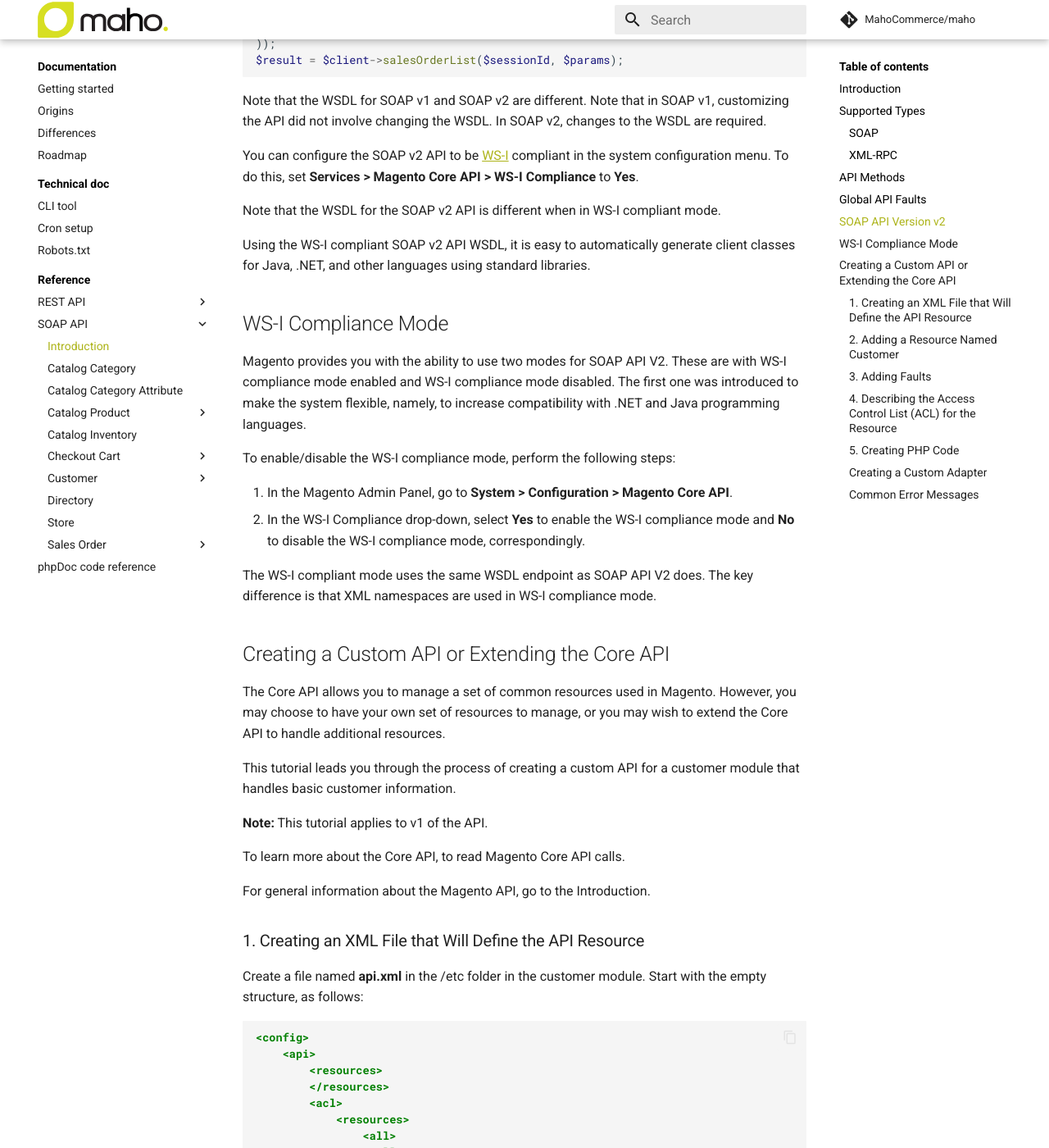
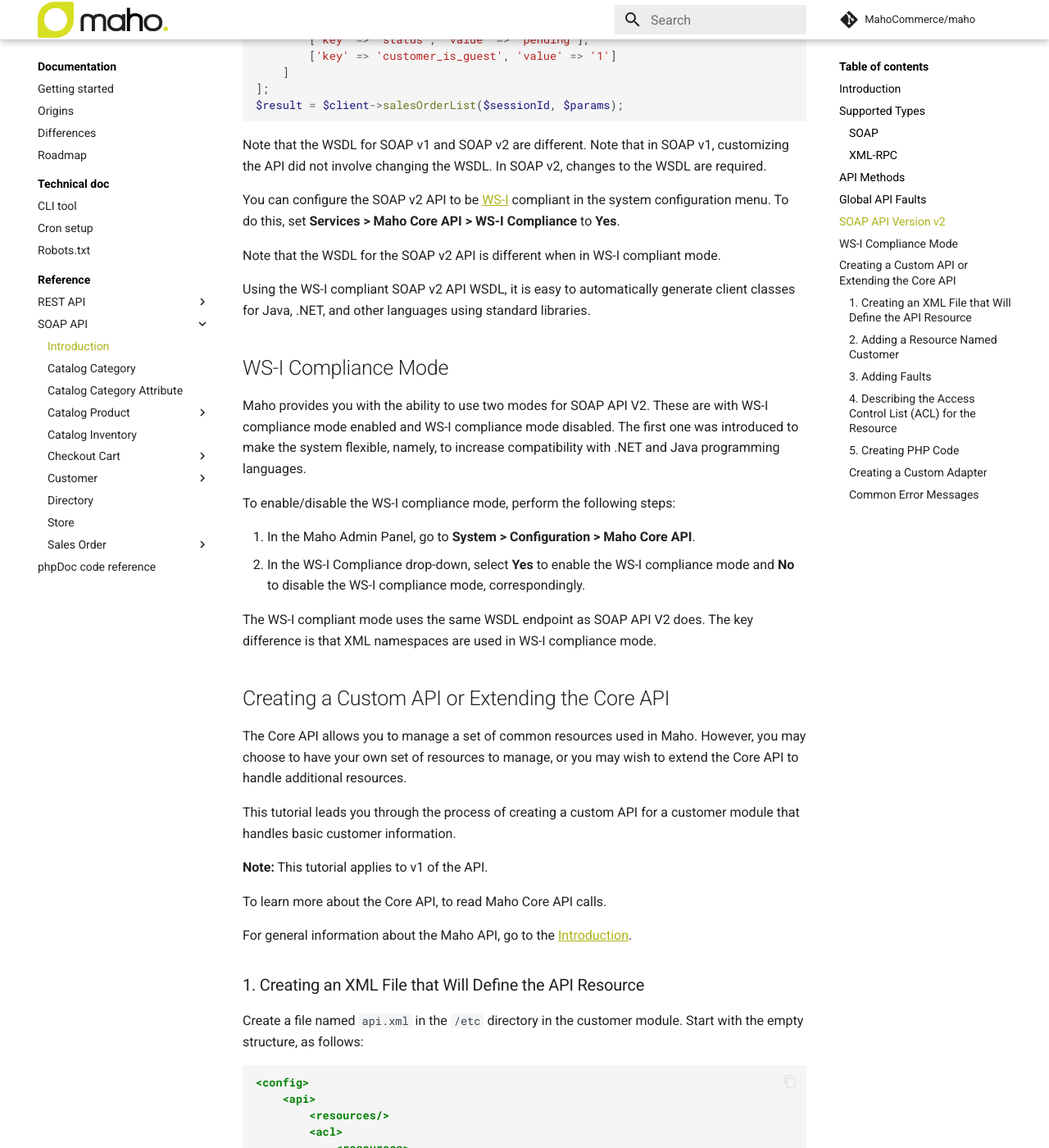
Before and after one commit to MahoCommerce/mahocommerce.com, an MkDocs documentation site: the page built from docs/api/soap.md, in a window 1280 px wide and 1400 px high, scrolled down 3433 px. Shown: the whole window at 82% size. Built offline with MkDocs 1.6.1 and Material for MkDocs 9.7.7, drawn with Linux system fonts in a browser that asks for light colours; comment, search, counter and statistics services are not loaded; some of the changed text lies outside the part shown.

Commit message:
refactor: Adjust typos, wording and (code and text) formatting

````diff
--- a/docs/api/soap.md
+++ b/docs/api/soap.md
@@ -1,32 +1,35 @@
 ## Introduction
 
-The Magento SOAP API provides you with the ability to manage your eCommerce stores by providing calls for working with resources such as customers, categories, products, and sales orders. It also allows you to manage shopping carts and inventory.
+The Maho SOAP API provides you with the ability
+to manage your eCommerce stores by providing calls for working with resources such as customers,
+categories, products, and sales orders.
+It also allows you to manage shopping carts and inventory.
 
 ## Supported Types
 
-The Magento API supports SOAP and XML-RPC, where SOAP is the default protocol.
+The Maho API supports SOAP and XML-RPC, where SOAP is the default protocol.
 
 ### SOAP
 
-To connect to Magento SOAP web services, load the WSDL into your SOAP client from either of these URLs:
+To connect to Maho SOAP web services, load the WSDL into your SOAP client from either of these URLs:
 
-- ```http://magentohost/api/?wsdl```
-- ```http://magentohost/api/soap/?wsdl```
-- ```http://magentohost/api/v2_soap?wsdl=1```
+- `https://mahohost/api/?wsdl`
+- `https://mahohost/api/soap/?wsdl`
+- `https://mahohost/api/v2_soap?wsdl=1`
 
-The following PHP example shows how to make SOAP calls to the Magento API v1:
+The following PHP example shows how to make SOAP calls to the Maho API v1:
 
 ``` php
-$client = new SoapClient('http://magentohost/api/soap/?wsdl');
+$client = new SoapClient('https://mahohost/api/soap/?wsdl');
 $session = $client->login('apiUser', 'apiKey');
 
 $result = $client->call($session, 'somestuff.method');
 $result = $client->call($session, 'somestuff.method', 'arg1');
-$result = $client->call($session, 'somestuff.method', array('arg1', 'arg2', 'arg3'));
+$result = $client->call($session, 'somestuff.method', ['arg1', 'arg2', 'arg3']);
 $result = $client->multiCall($session, [
-    array('somestuff.method'),
-    array('somestuff.method', 'arg1'),
-    array('somestuff.method', array('arg1', 'arg2'))
+    ['somestuff.method'],
+    ['somestuff.method', 'arg1'],
+    ['somestuff.method', ['arg1', 'arg2']]
 )];
 
 $client->endSession($session);
@@ -36,135 +39,151 @@
 
 To use XML-RPC, load the following URL into your XML-RPC client:
 
-```http://magentohost/api/xmlrpc/```
+```https://mahohost/api/xmlrpc/```
 
-where magentohost is the domain for your Magento host.
+where `mahohost` is the domain for your Maho host.
 
 The following PHP example shows how to make XML-RPC calls:
 
 ```php
-$client = new Zend_XmlRpc_Client('http://magentohost/api/xmlrpc/');
-$session = $client->call('login', array('apiUser', 'apiKey'));
+$client = new Zend_XmlRpc_Client('https://mahohost/api/xmlrpc/');
+$session = $client->call('login', ['apiUser', 'apiKey']);
 
-$client->call('call', array($session, 'somestuff.method', array('arg1', 'arg2', 'arg3')));
-$client->call('call', array($session, 'somestuff.method', array('arg1')));
-$client->call('call', array($session, 'somestuff.method'));
-$client->call('multiCall', array($session,
-    array(
-        array('somestuff.method', 'arg1'),
-        array('somestuff.method', array('arg1', 'arg2')),
-        array('somestuff.method')
-    )
-));
+$client->call('call', [$session, 'somestuff.method', ['arg1', 'arg2', 'arg3']]);
+$client->call('call', [$session, 'somestuff.method', ['arg1']]);
+$client->call('call', [$session, 'somestuff.method')];
+$client->call('multiCall', [$session,
+    [
+        ['somestuff.method', 'arg1'],
+        ['somestuff.method', ['arg1', 'arg2']],
+        ['somestuff.method']
+    ]
+]);
 
 // If you don't need the session anymore
-$client->call('endSession', array($session));
+$client->call('endSession', [$session]);
 ```
 
-The XML-RPC only supports the version 1 of the Magento API.
+The XML-RPC only supports version 1 of the Maho API.
 
 ## API Methods
 
-The following table contains the API methods that can be called from your SOAP or XML-RPC client on the Magento v1 API.
+The following table contains the API methods that can be called from your SOAP or XML-RPC client on the Maho v1 API.
 
-| Method | Description | Return Value |
-| --- | --- | --- |
-| startSession() | Start the API session and return session ID. | string |
-| endSession(sessionId) | End the API session. | boolean |
-| login(apiUser, apiKey) | Start the API session, return the session ID, and authorize the API user. | string |
-| call(sessionId, resourcePath,array arguments) | Call the API resource that is allowed in the current session. See Note below. | mixed |
-| multiCall(sessionId, array calls,array options) | Call the API resource’s methods that are allowed for current session. See Notes below. | array |
-| resources(sessionId) | Return a list of available API resources and methods allowed for the current session. | array |
-| globalFaults(sessionId) | Return a list of fault messages and their codes that do not depend on any resource. | array |
-| resourceFaults(sessionId, resourceName) | Return a list of the specified resource fault messages, if this resource is allowed in the current session. | array |
+| Method                                           | Description                                                                                                 | Return Value |
+|--------------------------------------------------|-------------------------------------------------------------------------------------------------------------|--------------|
+| startSession()                                   | Start the API session and return session ID.                                                                | string       |
+| endSession(sessionId)                            | End the API session.                                                                                        | boolean      |
+| login(apiUser, apiKey)                           | Start the API session, return the session ID, and authorize the API user.                                   | string       |
+| call(sessionId, resourcePath, array arguments)   | Call the API resource that is allowed in the current session. See Note below.                               | mixed        |
+| multiCall(sessionId, array calls, array options) | Call the API resource’s methods that are allowed for current session. See Notes below.                      | array        |
+| resources(sessionId)                             | Return a list of available API resources and methods allowed for the current session.                       | array        |
+| globalFaults(sessionId)                          | Return a list of fault messages and their codes that do not depend on any resource.                         | array        |
+| resourceFaults(sessionId, resourceName)          | Return a list of the specified resource fault messages, if this resource is allowed in the current session. | array        |
 
-**Note:** For **call** and **multiCall**, if no session is specified, you can call only resources that are not protected by ACL.
+**Note:** For `call()` and `multiCall()`, if no session is specified,
+you can call only resources that ACL does not protect.
 
-**Note:** For **multiCall**, if the "break" option is specified, multiCall breaks on first error.
+**Note:** For `multiCall()`, if the "break" option is specified, `multiCall()` breaks on the first error.
 
-The Magento SOAP API v2 does not support the call() and multiCall() methods, and instead provides a separate method for each API resource.
+The Maho SOAP API v2 does not support the `call()` and `multiCall()` methods,
+and instead provides a separate method for each API resource.
 
 ## Global API Faults
 
 The following table contains fault codes that apply to all SOAP/XML-RPC API calls.
 
-| Fault Code | Fault Message |
-| --- | --- |
-| 0   | Unknown Error |
-| 1   | Internal Error. Please see log for details. |
-| 2   | Access denied. |
-| 3   | Invalid API path. |
-| 4   | Resource path is not callable. |
-
+| Fault Code | Fault Message                               |
+|------------|---------------------------------------------|
+| 0          | Unknown Error                               |
+| 1          | Internal Error. Please see log for details. |
+| 2          | Access denied.                              |
+| 3          | Invalid API path.                           |
+| 4          | Resource path is not callable.              |
 
 ## SOAP API Version v2
 
-Since Magento 1.3, version v2 of the SOAP API has also been available. The main difference between v1 and v2 is that instead of using methods call and multiCall, it has separate methods for each action.
+The main difference between v1 and v2 is that instead of using `call()` and `multiCall()`,
+it has separate methods for each action.
 
 For example, consider the following PHP code using SOAP v1.
 
 ```php
-$params = array(array(
-    'status' => array('eq'=>'pending'),
-    'customer_is_guest' => array('eq'=>'1'))
-));
+$params = [
+    [
+        'status' => ['eq' => 'pending'],
+        'customer_is_guest' => ['eq' => '1']
+    ]
+];
 $result = $client->call($sessionId, 'sales_order.list', $params);
 ```
 
 <p>With SOAP v2, the following code would be equivalent.</p>
 
 ```php
-$params = array('filter' => array(
-    array('key' => 'status', 'value' => 'pending'),
-    array('key' => 'customer_is_guest', 'value' => '1')
-));
+$params = [
+    'filter' => [
+        ['key' => 'status', 'value' => 'pending'],
+        ['key' => 'customer_is_guest', 'value' => '1']
+    ]
+];
 $result = $client->salesOrderList($sessionId, $params);
 ```
 
-<p>Note that the WSDL for SOAP v1 and SOAP v2 are different. Note that in SOAP v1, customizing the API did not involve changing the WSDL. In SOAP v2, changes to the WSDL are required.</p>
+<p>Note that the WSDL for SOAP v1 and SOAP v2 are different. Note that in SOAP v1,
+customizing the API did not involve changing the WSDL. In SOAP v2, changes to the WSDL are required.</p>
 
-<p>You can configure the SOAP v2 API to be <a href="http://www.ws-i.org/">WS-I</a> compliant in the system configuration menu. To do this, set <b>Services &gt; Magento Core API &gt; WS-I Compliance</b> to <b>Yes</b>.</p>
+<p>You can configure the SOAP v2 API to be <a href="https://www.oasis-ws-i.org/">WS-I</a> compliant in the
+system configuration menu. To do this, set <b>Services &gt; Maho Core API &gt; WS-I Compliance</b> to <b>Yes</b>.</p>
 
 <p>Note that the WSDL for the SOAP v2 API is different when in WS-I compliant mode.</p>
 
-<p>Using the WS-I compliant SOAP v2 API WSDL, it is easy to automatically generate client classes for Java, .NET, and other languages using standard libraries. </p>
+<p>Using the WS-I compliant SOAP v2 API WSDL, it is easy to automatically generate client classes for Java, .NET,
+and other languages using standard libraries. </p>
 
 ## WS-I Compliance Mode
 
-Magento provides you with the ability to use two modes for SOAP API V2. These are with WS-I compliance mode enabled and WS-I compliance mode disabled. The first one was introduced to make the system flexible, namely, to increase compatibility with .NET and Java programming languages.
+Maho provides you with the ability to use two modes for SOAP API V2.
+These are with WS-I compliance mode enabled and WS-I compliance mode disabled.
+The first one was introduced to make the system flexible,
+namely, to increase compatibility with .NET and Java programming languages.
 
 To enable/disable the WS-I compliance mode, perform the following steps:
 
-1.  In the Magento Admin Panel, go to **System > Configuration > Magento Core API**.
-2.  In the WS-I Compliance drop-down, select **Yes** to enable the WS-I compliance mode and **No** to disable the WS-I compliance mode, correspondingly.
+1. In the Maho Admin Panel, go to **System > Configuration > Maho Core API**.
+2. In the WS-I Compliance drop-down, select **Yes** to enable the WS-I compliance mode and **No** to disable
+   the WS-I compliance mode, correspondingly.
 
-The WS-I compliant mode uses the same WSDL endpoint as SOAP API V2 does. The key difference is that XML namespaces are used in WS-I compliance mode.
+The WS-I compliant mode uses the same WSDL endpoint as SOAP API V2 does.
+The key difference is that XML namespaces are used in WS-I compliance mode.
 
 ## Creating a Custom API or Extending the Core API
 
-The Core API allows you to manage a set of common resources used in Magento. However, you may choose to have your own set of resources to manage, or you may wish to extend the Core API to handle additional resources.
+The Core API allows you to manage a set of common resources used in Maho.
+However, you may choose to have your own set of resources to manage,
+or you may wish to extend the Core API to handle additional resources.
 
-This tutorial leads you through the process of creating a custom API for a customer module that handles basic customer information.
+This tutorial leads you through the process of creating a custom API for a customer module that handles
+basic customer information.
 
 **Note:** This tutorial applies to v1 of the API.
 
-To learn more about the Core API, to read Magento Core API calls.
+To learn more about the Core API, to read Maho Core API calls.
 
-For general information about the Magento API, go to the Introduction.
+For general information about the Maho API, go to the [Introduction](#Introduction).
 
 ### 1. Creating an XML File that Will Define the API Resource
 
-Create a file named <b>api.xml</b> in the /etc folder in the customer module. Start with the empty structure, as follows:
+Create a file named `api.xml` in the `/etc` directory in the customer module.
+Start with the empty structure, as follows:
 
 ```xml
 <config>
     <api>
-        <resources>
-        </resources>
+        <resources/>
         <acl>
             <resources>
-                <all>
-                </all>
+                <all/>
             </resources>
         </acl>
     </api>
@@ -212,22 +231,22 @@
                 </faults>
             </customer>
         </resources>
-....
+...
     </api>
 </config>
 ```
 
 ### 3. Adding Faults
 
-The resource can return some faults, so add a &lt;faults&gt; element in the customer element, and list the various faults.
+The resource can return some faults, so add a `faults` element in the `customer` element, and list the various faults.
 
 ```xml
 <config>
     <api>
-....
+...
         <resources>
             <customer translate="title" module="customer">
-....
+...
                 <faults module="customer"> <!-- module="customer" specifies the module which will be used for translation. -->
                     <data_invalid> <!-- if we get invalid input data for customers -->
                         <code>100</code >
@@ -288,7 +308,8 @@
 </config>
 ```
 
-Then, map ACL resources to API resource methods by adding an &lt;acl&gt; element to each part of the resource that needs restricting:
+Then, map ACL resources to API resource methods by adding an `acl` element to each part of the resource that
+needs restricting:
 
 ```xml
 <config>
@@ -372,16 +386,17 @@
                         <method>items</method> <!-- we have another method name inside our resource -->
                         <acl>customer/list</acl>
                     </list>
-....
+...
                 </methods>
-....
+            </customer>
+...
         </resources>
-....
+...
     </api>
 </config>
 ```
 
-Now add some simple functionality to the Mage_Customer_Model_Api methods you created.
+Now add some simple functionality to the `Mage_Customer_Model_Api` methods you created.
 
 Create a customer:
 
@@ -418,7 +433,7 @@
 }
 ```
 
-Retrieve list of customers using filtering:
+Retrieve a list of customers using filtering:
 
 ```php
 public function items($filters)
@@ -437,7 +452,7 @@
         }
     }
 
-    $result = array();
+    $result = [];
     foreach ($collection as $customer) {
         $result[] = $customer->toArray();
     }
@@ -644,7 +630,7 @@
     }
 ```
 
-The "fault" method allows you to send fault exceptions for XML-RPC service when handling requests.
+The `fault` method allows you to send fault exceptions for XML-RPC service when handling requests.
 
 ```php
 public function fault($code, $message)
@@ -659,9 +645,10 @@
 
 **Invalid API path**
 
-This error occurs when the methods listed in the **api.xml** file do not correspond exactly with those used in your PHP file.
+This error occurs when the methods listed in the `api.xml` file do not correspond exactly
+with those used in your PHP file.
 
-For example, in your api.xml file, you might have this:
+For example, in your `api.xml` file, you might have this:
 
 ```xml
 <config>
````
Also changed, not shown: other parts of docs/api/soap.md (+45 -80 lines).
